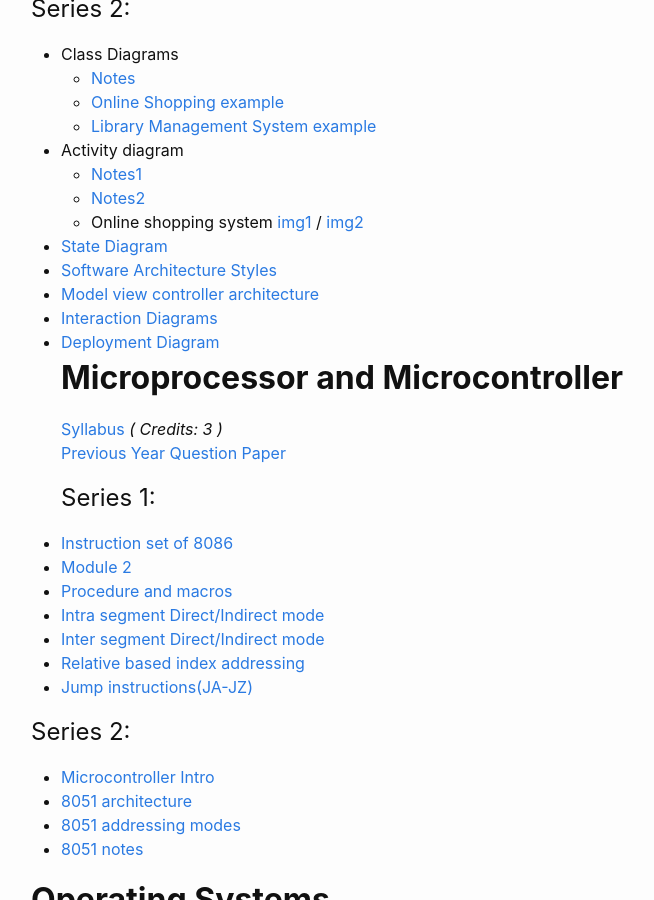
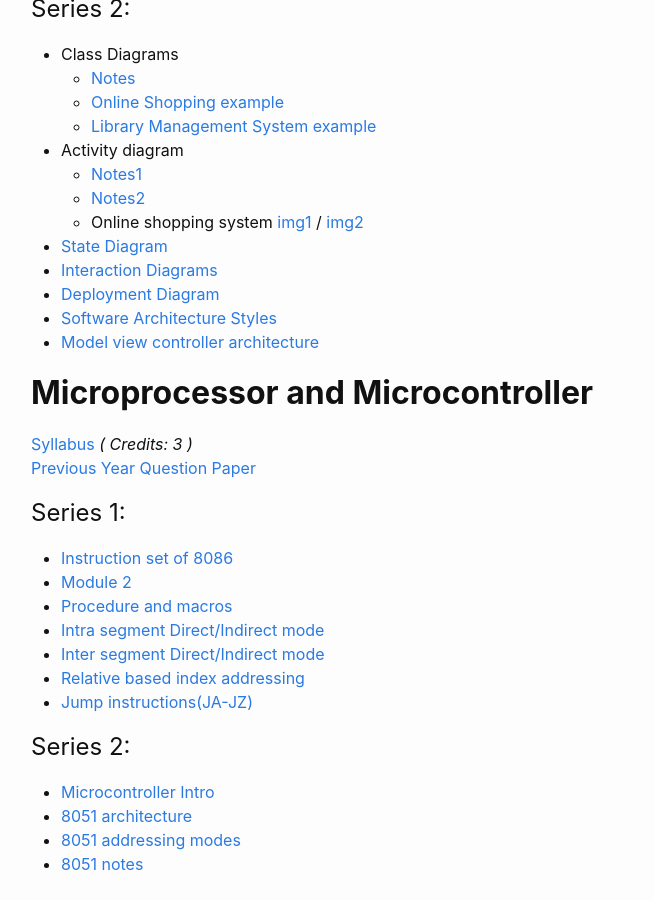
Before and after one commit to IT-GECBH/2020, a Jekyll site: the page built from resources.md, in a window 1280 px wide and 900 px high, scrolled down 605 px. Shown: the whole window, without its empty margins (239-893 px from the left). Built offline with Jekyll 4.4.1, drawn with Linux system fonts in a browser that asks for light colours.

```diff
--- a/resources.md
+++ b/resources.md
@@ -29,10 +29,11 @@ permalink: /resources/
   * [Notes2][activity-diagram2]
   * Online shopping system [img1][act-shop-img1] / [img2][act-shop-img2]
 * [State Diagram][sadp-state]
+* [Interaction Diagrams][sadp-interaction]
+* [Deployment Diagram][sadp-deploy]
 * [Software Architecture Styles][soft-arch-styles]
 * [Model view controller architecture][soft-mvc]
-* [Interaction Diagrams][sadp-interaction]
-* [Deployment Diagram][sadp-deploy]
+
 ## **Microprocessor and Microcontroller**
 [Syllabus][mic-syll] *( Credits: 3 )*   <br/>
 [Previous Year Question Paper][micro-prev]
```
